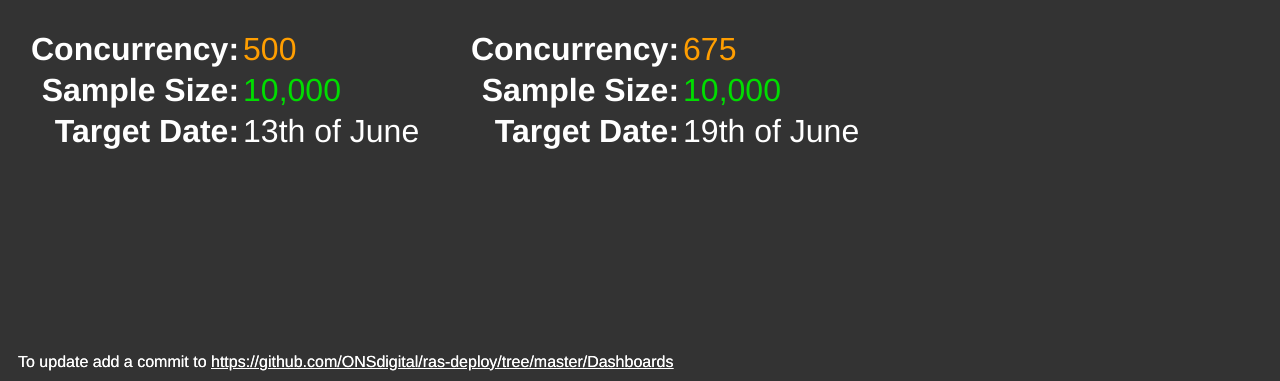
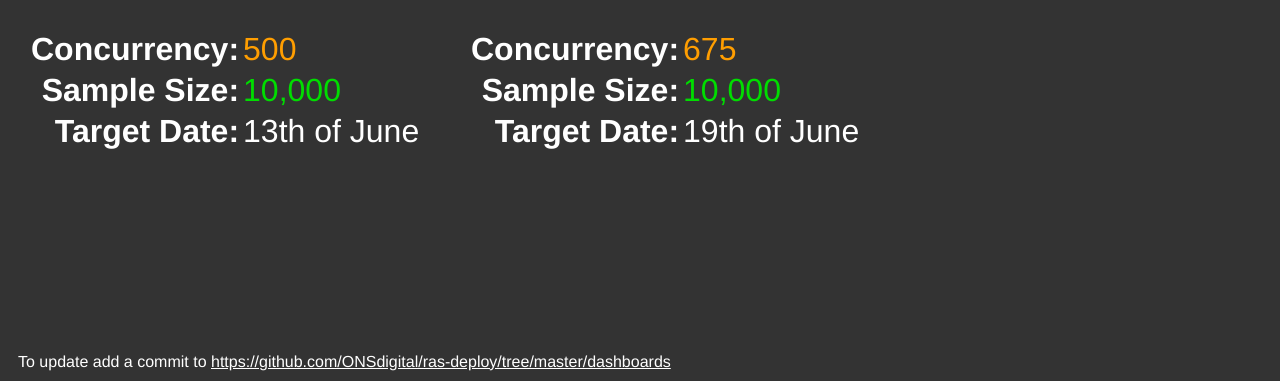
Before and after one commit to ONSdigital/ras-deploy, a plain HTML site: page dashboards/index.html in a window 1280 px wide. Shown: the part 419-800 px from the top of the page. Drawn offline with Linux system fonts and the light colour scheme.

Commit message:
Change the case of the Dashboads folder name

```diff
--- a/Dashboards/index.html
+++ b/dashboards/index.html
@@ -89,9 +89,6 @@
 			<tr><th>Target Date: </th><td>13th of June</td></tr>
 		</table>
 	</div>
-	<div class="footer">
-		To update add a commit to <a href="https://github.com/ONSdigital/ras-deploy/tree/master/Dashboards">https://github.com/ONSdigital/ras-deploy/tree/master/Dashboards</a>
-	</div>
 
 	<div class="box">
 		<h2>Target: MBS</h2>
@@ -102,7 +99,7 @@
 		</table>
 	</div>
 	<div class="footer">
-		To update add a commit to <a href="https://github.com/ONSdigital/ras-deploy/tree/master/Dashboards">https://github.com/ONSdigital/ras-deploy/tree/master/Dashboards</a>
+		To update add a commit to <a href="https://github.com/ONSdigital/ras-deploy/tree/master/dashboards">https://github.com/ONSdigital/ras-deploy/tree/master/dashboards</a>
 	</div>
 </body>
 </html>
```
Also changed, not shown: 4 other files.
